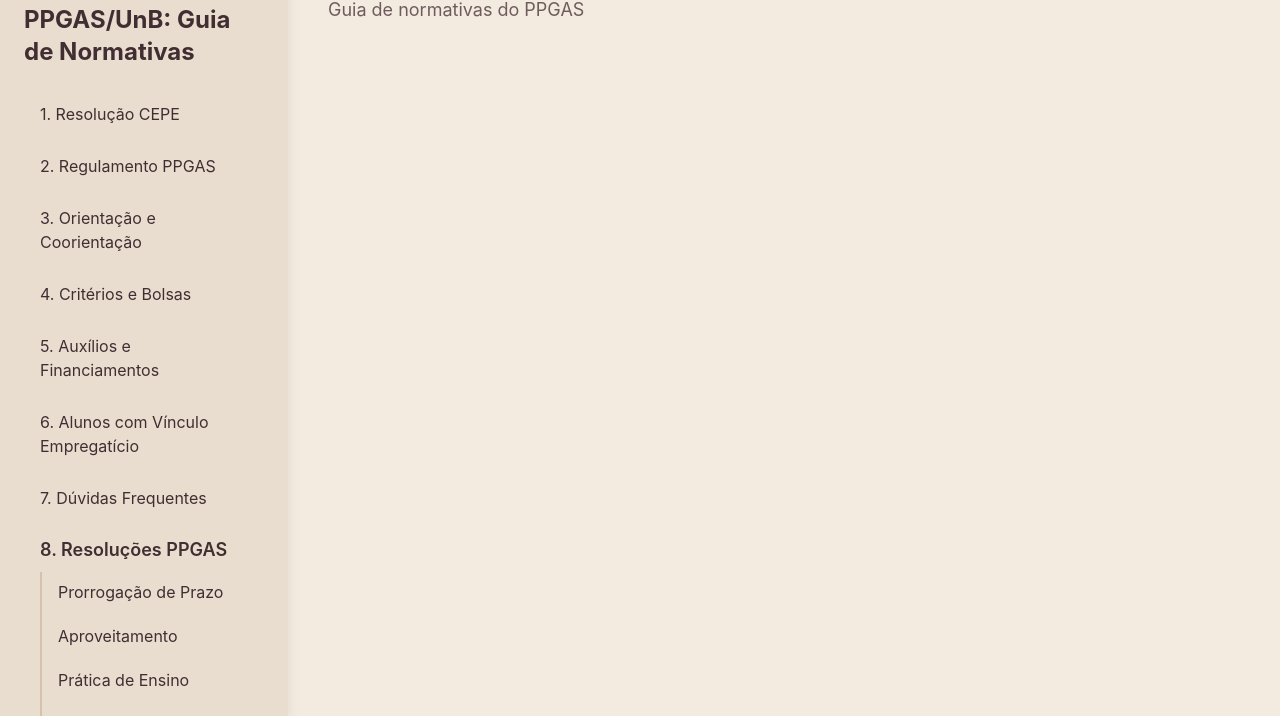
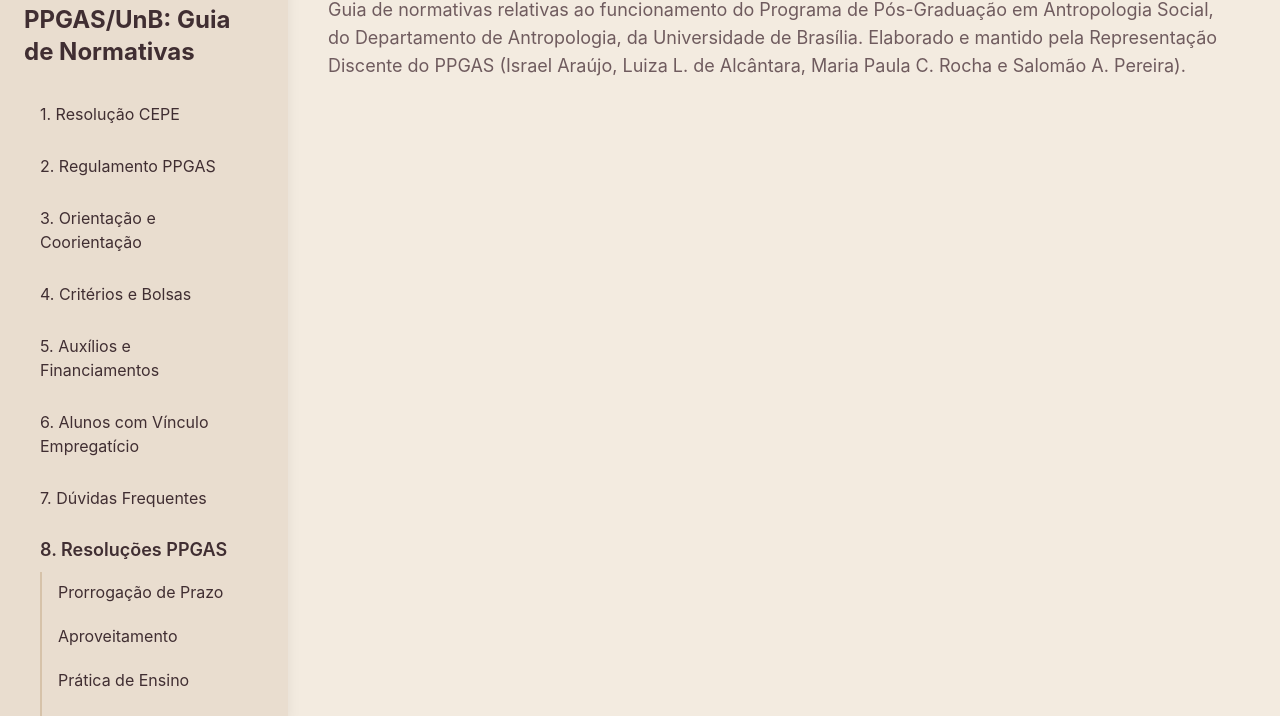
Before and after one commit to rpdiscente-blip/guiappgas, a plain HTML site: page index.html in a window 1280 px wide. Shown: the part 84-800 px from the top of the page. Drawn offline with nearby package versions, Linux system fonts and the light colour scheme.

Commit message:
Update index.html

```diff
--- a/index.html
+++ b/index.html
@@ -156,7 +156,7 @@
         <main class="flex-1 md:ml-64 lg:ml-72 p-6 md:p-10">
             <header class="mb-8">
                 <h2 id="main-title" class="text-3xl font-bold text-[#402E32]">Representação Discente do PPGAS/UnB</h2>
-                <p id="main-subtitle" class="text-lg text-[#6F5B5E] mt-1">Guia de normativas do PPGAS</p>
+                <p id="main-subtitle" class="text-lg text-[#6F5B5E] mt-1">Guia de normativas relativas ao funcionamento do Programa de Pós-Graduação em Antropologia Social, do Departamento de Antropologia, da Universidade de Brasília. Elaborado e mantido pela Representação Discente do PPGAS (Israel Araújo, Luiza L. de Alcântara, Maria Paula C. Rocha e Salomão A. Pereira).</p>
             </header>
 
             <div id="content-area">
```
